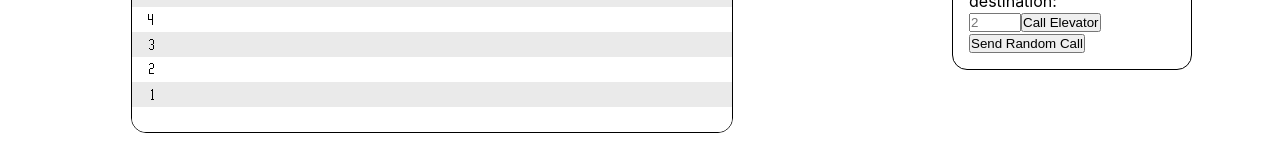
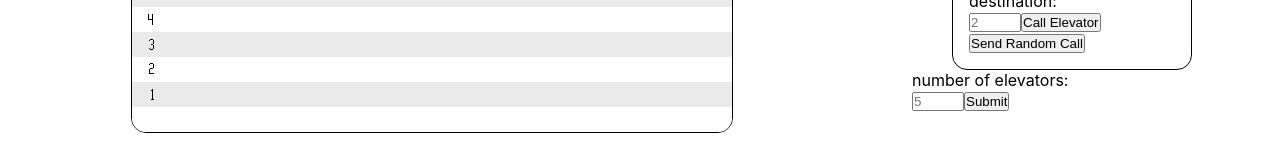
Before and after one commit to micky-rivera/elevators, a React (Create React App) app in the folder client/: page / in a window 1280 px wide. Shown: the part 451-612 px from the top of the page. Built offline with nearby package versions, Linux system fonts and the light colour scheme; no server answers.

Commit message:
can now change number of elevators

```diff
--- a/client/src/App.tsx
+++ b/client/src/App.tsx
@@ -3,17 +3,20 @@ import './App.css';
 import Canvas from './components/Canvas';
 import Form from './components/Form';
 import CallsList from './components/CallsList';
+import ElevatorForm from './components/ElevatorForm';
 
 
 function App() {
   const [callsList, setCallsList] = useState<Call[]>([]);
+  const [numberOfElevatorsInput, setNumberOfElevatorsInput] = useState("");
 
   return (
     <div className="App">
-      <Canvas />
+      <Canvas numberOfElevatorsInput={numberOfElevatorsInput} />
       <div className='sidebar'>
         <CallsList callsList={callsList} setCallsList={setCallsList} />
         <Form callsList={callsList} setCallsList={setCallsList} />
+        <ElevatorForm numberOfElevatorsInput={numberOfElevatorsInput} setNumberOfElevatorsInput={setNumberOfElevatorsInput} />
       </div>
     </div>
   );
--- a/client/src/components/Canvas.tsx
+++ b/client/src/components/Canvas.tsx
@@ -1,21 +1,21 @@
 import {useEffect} from 'react';
 import Environment from '../simulation/environment'
 
-let envLoaded = false;
+let env: Environment;
 
-function Canvas() {
+function Canvas({numberOfElevatorsInput}: CanvasProps) {
 
     useEffect(()=>{
-        if (!envLoaded) {
-            const env = new Environment({
-                element: document.querySelector('.env-container'),
-                numberOfElevators: 5
-            });
+        env = new Environment({
+            element: document.querySelector('.env-container'),
+        });
 
-            env.init();
-            envLoaded = true;
-        }
+        env.init();
     }, []);
+
+    useEffect(()=>{
+        env.updateNumberOfElevators(parseInt(numberOfElevatorsInput));
+    }, [numberOfElevatorsInput]);
 
   return (
     <>
--- /dev/null
+++ b/client/src/components/ElevatorForm.tsx
@@ -0,0 +1,33 @@
+import { useState, useEffect } from "react";
+
+const ElevatorForm = ({numberOfElevatorsInput, setNumberOfElevatorsInput}: ElevatorFormProps) => {
+
+  const handleSubmit = (e: React.FormEvent) => {
+    e.preventDefault();
+
+    setNumberOfElevatorsInput('');
+  };
+
+  return (
+    <>
+    <div className='elevator-form-container'>
+      <form className='elevator-form' onSubmit={handleSubmit}>
+      <p>number of elevators:</p>
+        <input
+          className="call-form__origin-input"
+          required
+          type="number"
+          min='1'
+          max='10'
+          value={numberOfElevatorsInput}
+          placeholder="5"
+          onChange={(e) => setNumberOfElevatorsInput(e.target.value)}
+        />
+        <button className="elevator-form__submit">Submit</button>
+      </form>
+    </div>
+    </>
+  );
+};
+
+export default ElevatorForm;
--- a/client/src/index.tsx
+++ b/client/src/index.tsx
@@ -8,9 +8,7 @@ const root = ReactDOM.createRoot(
   document.getElementById('root') as HTMLElement
 );
 root.render(
-  <React.StrictMode>
-    <App />
-  </React.StrictMode>
+  <App />
 );
 
 reportWebVitals();
--- a/client/src/simulation/environment.js
+++ b/client/src/simulation/environment.js
@@ -14,6 +14,20 @@ class Environment {
         }
         this.image.src = require('../background.png');
         this.numberOfElevators = config.numberOfElevators || 5;
+    }
+
+    updateNumberOfElevators(num) {
+        this.numberOfElevators = num > 0 ? num : 5;
+        this.elevatorList = [];
+        const xOffset = ((600 / this.numberOfElevators) - 30) / 2;
+        for (let i = 0; i < this.numberOfElevators; i++) {
+            this.elevatorList.push(
+                new Elevator({
+                    element: this.element,
+                    x: i * (600 / this.numberOfElevators) + xOffset
+                })
+            );
+        }
     }
 
     deliverCalls(data) {
@@ -57,16 +71,6 @@ class Environment {
     }
 
     init() {
-        const xOffset = ((600 / this.numberOfElevators) - 30) / 2;
-        for (let i = 0; i < this.numberOfElevators; i++) {
-            this.elevatorList.push(
-                new Elevator({
-                    element: this.element,
-                    x: i * (600 / this.numberOfElevators) + xOffset
-                })
-            );
-        }
-
         this.mainLoop();
 
         const getCalls = () => {
```
Also changed, not shown: client/src/global.d.ts (+8 -0 lines), 1 other file (tests, documents, lock files or other folders).
